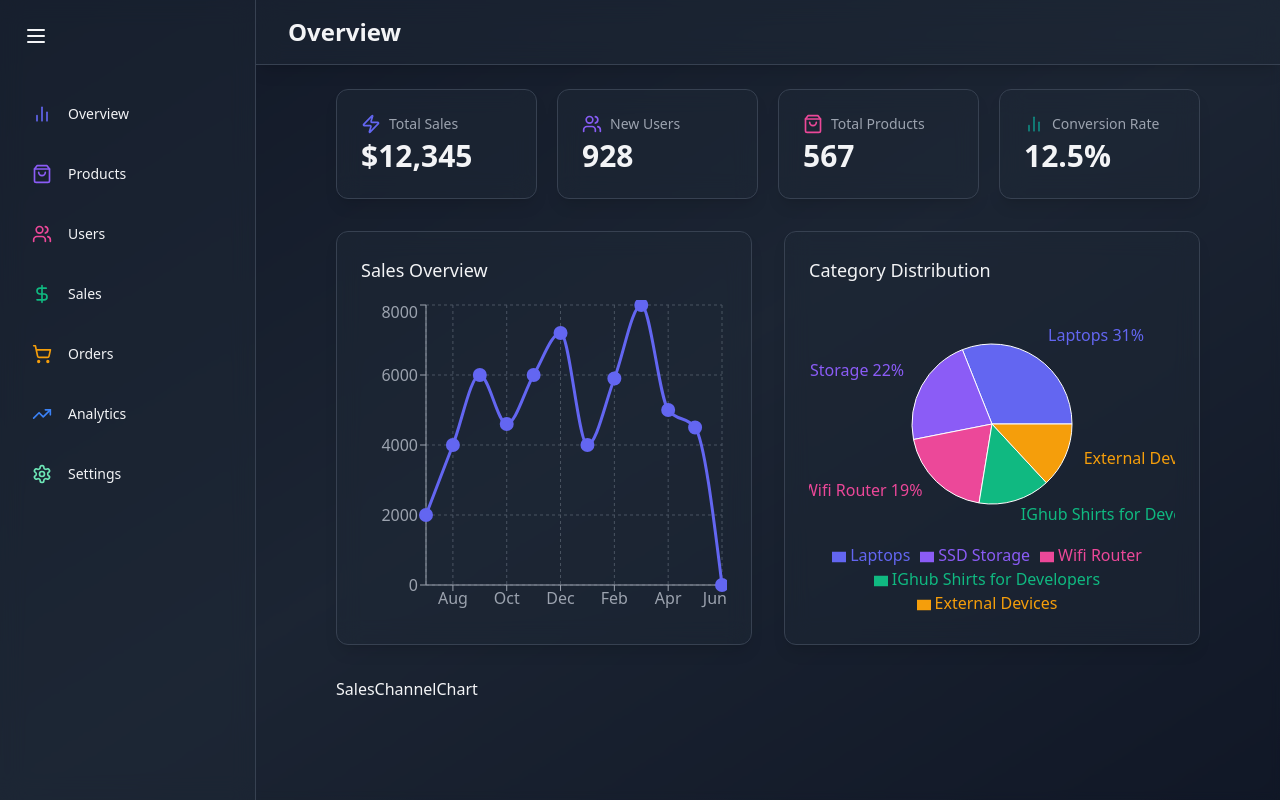
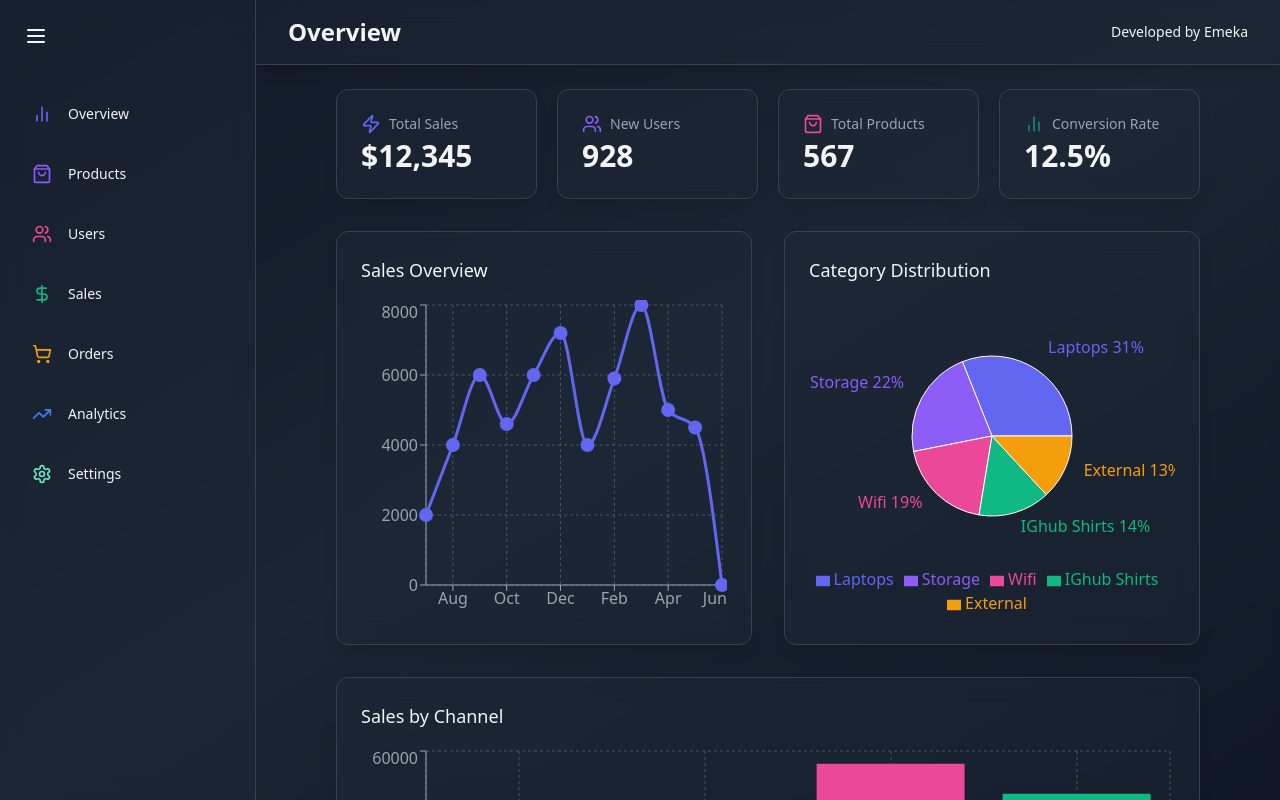
Before and after one commit to DevEmmy001/react-admin-dashboard, a React (Vite) app: page / in a window 1280 px wide. Built offline with nearby package versions, Linux system fonts and the light colour scheme.

Commit message:
added final barchart in overview page

```diff
--- a/src/components/common/Header.jsx
+++ b/src/components/common/Header.jsx
@@ -4,8 +4,9 @@
 const Header = ({ title }) => {
   return (
     <header className="bg-gray-800 bg-opacity-50 backdrop-blur-md shadow-lg border-b border-gray-700">
-      <div className="max-w-7xl mx-auto py-4 px-4 sm:px-6 lg:px-8">
+      <div className="flex max-w-7xl mx-auto py-4 px-4 sm:px-6 lg:px-8 justify-between items-center">
         <h1 className="text-2xl font-semibold text-gray-100">{title}</h1>
+        <p className="ml-5 text-sm ">Developed by Emeka</p>
       </div>
     </header>
   );
--- a/src/components/overview/CategoryDistributionChart.jsx
+++ b/src/components/overview/CategoryDistributionChart.jsx
@@ -10,10 +10,10 @@
 } from "recharts";
 const categoryData = [
   { name: "Laptops", value: 4500 },
-  { name: "SSD Storage", value: 3200 },
-  { name: "Wifi Router", value: 2800 },
-  { name: "IGhub Shirts for Developers", value: 2100 },
-  { name: "External Devices", value: 1900 },
+  { name: "Storage", value: 3200 },
+  { name: "Wifi", value: 2800 },
+  { name: "IGhub Shirts", value: 2100 },
+  { name: "External", value: 1900 },
 ];
 
 const COLORS = ["#6366F1", "#8B5CF6", "#EC4899", "#10B981", "#F59E0B"];
--- a/src/components/overview/SalesChannelChart.jsx
+++ b/src/components/overview/SalesChannelChart.jsx
@@ -1,7 +1,63 @@
+import { motion } from "framer-motion";
 import React from "react";
+import {
+  BarChart,
+  Bar,
+  XAxis,
+  YAxis,
+  CartesianGrid,
+  Tooltip,
+  ResponsiveContainer,
+  Legend,
+  Cell,
+} from "recharts";
 
+const COLORS = ["#6366F1", "#8B5CF6", "#EC4899", "#10B981", "#F59E0B"];
+
+const SALES_CHANNEL_DATA = [
+  { name: "Website", Value: 45800 },
+  { name: "Mobile App", Value: 30000 },
+  { name: "Physical Market", Value: 57000 },
+  { name: "Social Media", Value: 50000 },
+];
 const SalesChannelChart = () => {
-  return <div>SalesChannelChart</div>;
+  return (
+    <motion.div
+      className="bg-gray-800 bg-opacity-50 backdrop-blur-md shadow-lg rounded-xl p-6 lg:col-span-2 border border-gray-700"
+      initial={{ opacity: 0, y: 20 }}
+      animate={{ opacity: 1, y: 0 }}
+      transition={{ delay: 0.4 }}
+    >
+      <h2 className="text-lg font-medium mb-4 text-gray-100">
+        Sales by Channel
+      </h2>
+      <div className="h-80">
+        <ResponsiveContainer>
+          <BarChart data={SALES_CHANNEL_DATA}>
+            <CartesianGrid strokeDasharray="3 3" stroke="#4B5563" />
+            <XAxis dataKey="name" stroke="#9CA3AF" />
+            <YAxis stroke="#9CA3AF" />
+            <Tooltip
+              contentStyle={{
+                backgroundColor: "rgba(31, 41, 55, 0.8)",
+                borderColor: "#4B5563",
+              }}
+              itemStyle={{ color: "#E5E7EB" }}
+            />
+            <Legend />
+            <Bar dataKey={"Value"} fill="#8884d8">
+              {SALES_CHANNEL_DATA.map((entry, index) => (
+                <Cell
+                  key={`cell-${index}`}
+                  fill={COLORS[index % COLORS.length]}
+                />
+              ))}
+            </Bar>
+          </BarChart>
+        </ResponsiveContainer>
+      </div>
+    </motion.div>
+  );
 };
 
 export default SalesChannelChart;
```
